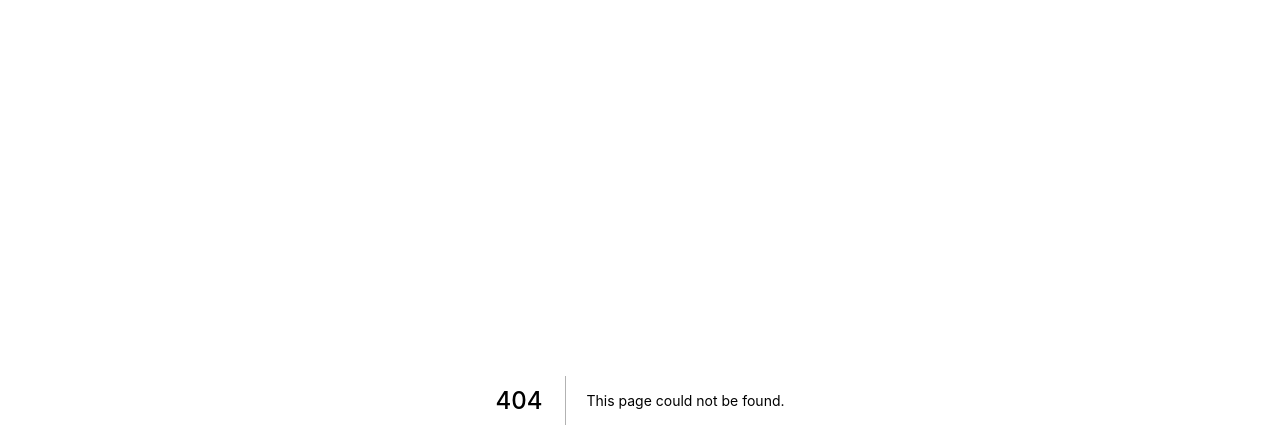
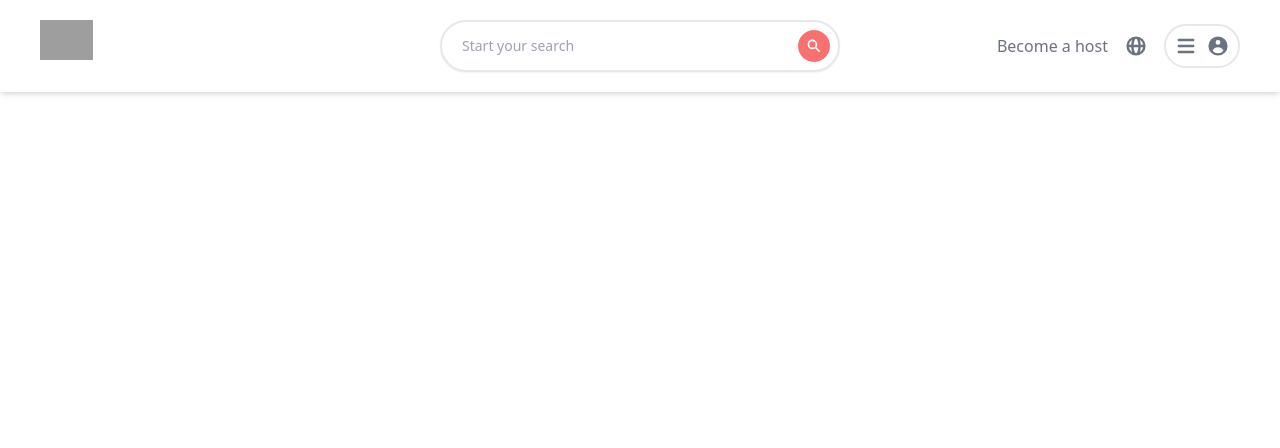
Before and after one commit to FabioDiCeglie/Airbnb_Proto, a Next.js app: page /search in a window 1280 px wide. Before the commit this address had no page. Shown: the top 448 px of the page. Built offline with nearby package versions, Linux system fonts and the light colour scheme; grey boxes are pictures that could not be loaded.

Commit message:
feat: start working on the search page

```diff
--- /dev/null
+++ b/pages/search.tsx
@@ -0,0 +1,11 @@
+import Header from "../components/Header";
+
+function Search() {
+  return (
+    <div>
+      <Header />
+    </div>
+  );
+}
+
+export default Search;
```
